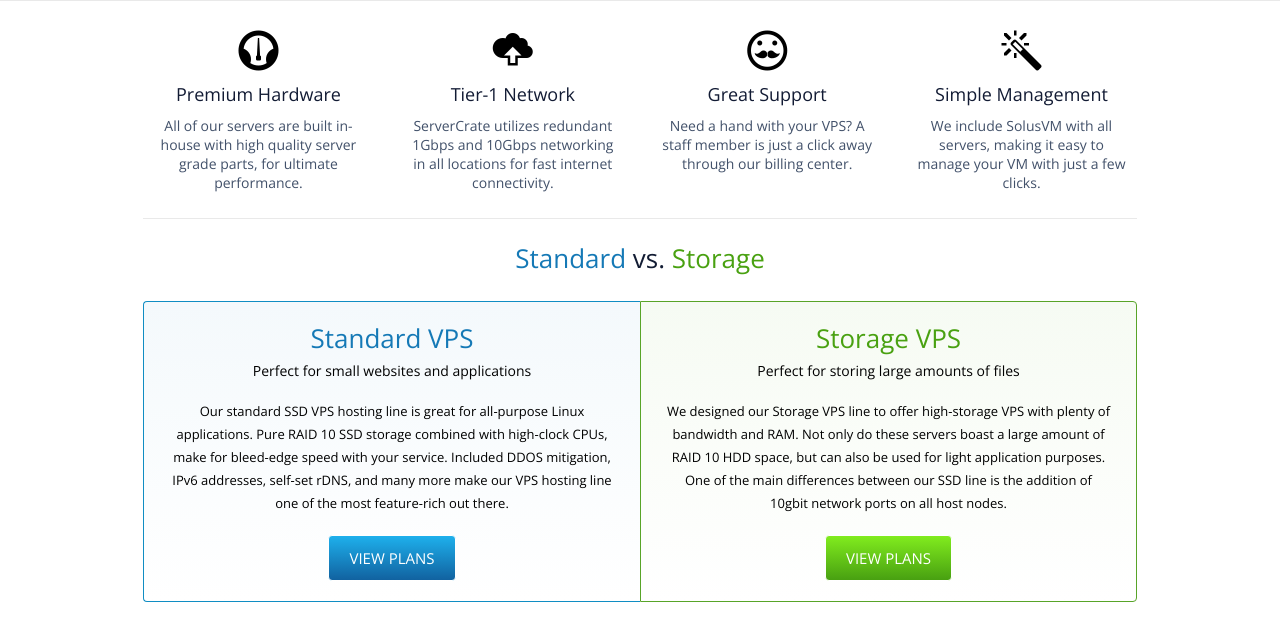
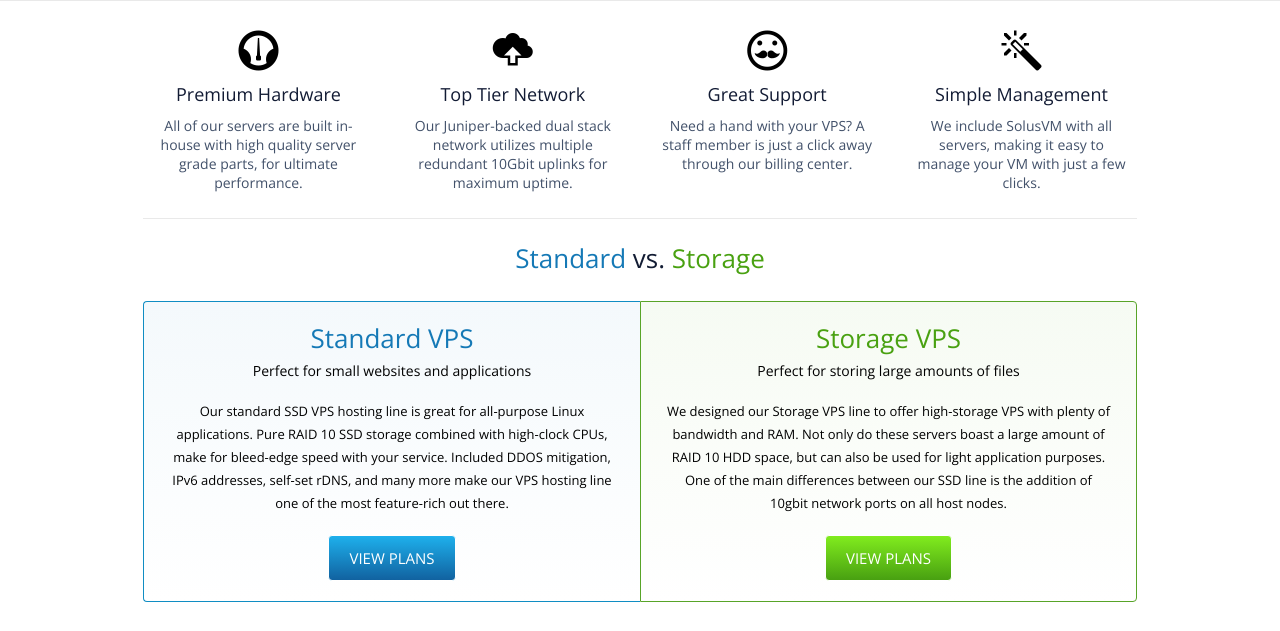
Before and after one commit to RobertClarke/ServerCrate, a PHP site: page /vps in a window 1280 px wide. Shown: the part 847-1478 px from the top of the page. Run offline with PHP 8.4, Linux system fonts and the light colour scheme; some libraries are stand-ins or nearby versions.

Commit message:
Update vps.php

```diff
--- a/vps.php
+++ b/vps.php
@@ -102,8 +102,8 @@ require_once('structure/header.php');
 					</article>
 					<article>
 						<i class="icon icn-cloud-upload"></i>
-						<h3>Tier-1 Network</h3>
-						<p>ServerCrate utilizes redundant 1Gbps and 10Gbps networking in all locations for fast internet connectivity.</p>
+						<h3>Top Tier Network</h3>
+						<p>Our Juniper-backed dual stack network utilizes multiple redundant 10Gbit uplinks for maximum uptime.</p>
 					</article>
 					<article>
 						<i class="icon icn-hipster"></i>
```
